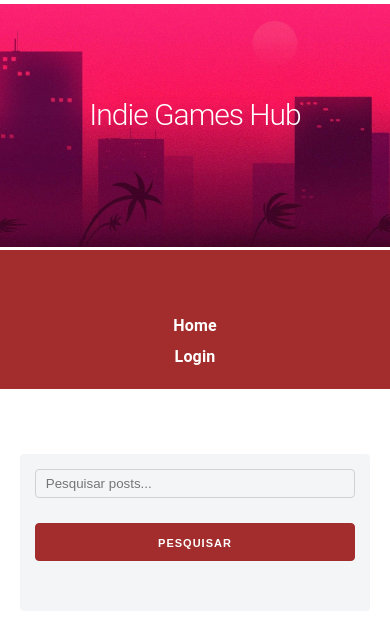
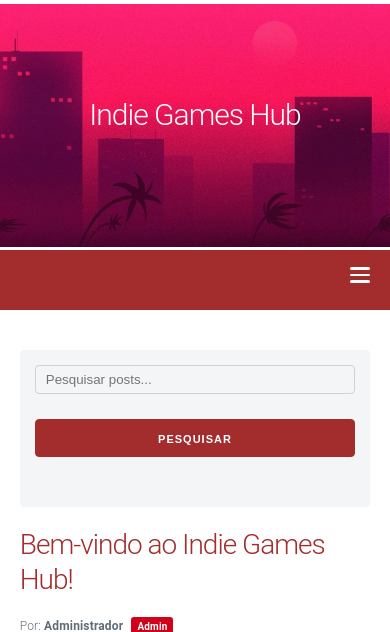
Before and after one commit to CoderRocha/mini-crm, a PHP site: page /mini-crm/ in a window 390 px wide. Shown: the top 632 px of the page. Run offline with PHP 8.4, Linux system fonts and the light colour scheme; data comes from the database, SQL or seed files in the repository.

Commit message:
feat: adicionado menu hamburguer mobile

```diff
--- a/assets/style.css
+++ b/assets/style.css
@@ -427,17 +427,6 @@
 	align-self: center;
 }
 
-@media (min-width: 40rem) {
-	.row {
-		flex-direction: row;
-		margin-left: -1.0rem;
-		width: calc(100% + 2.0rem);
-	}
-	.row .column {
-		margin-bottom: inherit;
-		padding: 0 1.0rem;
-	}
-}
 
 a {
 	color: #a32c2c;
@@ -627,6 +616,11 @@
 nav#site-navigation ul {
 	background: #a32c2c;
 	padding:3rem;
+	position: relative;
+	display: flex;
+	flex-wrap: wrap;
+	align-items: center;
+	justify-content: center;
 }
 nav#site-navigation ul a {
 	color:#fff;
@@ -638,11 +632,46 @@
 	text-shadow: 0 0 5px rgba(255, 255, 255, 0.5);
 }
 
+.menu-toggle {
+	display: none;
+	background: transparent;
+	border: none;
+	cursor: pointer;
+	padding: 0.5rem;
+	z-index: 1001;
+	position: relative;
+	flex-direction: column;
+	justify-content: space-around;
+	width: 3rem;
+	height: 3rem;
+	transition: all 0.3s ease;
+	list-style: none;
+	margin: 0;
+	margin-left: auto;
+}
+
+.menu-toggle span {
+	width: 2.5rem;
+	height: 0.3rem;
+	background-color: #fff;
+	border-radius: 0.2rem;
+	transition: all 0.3s ease;
+	transform-origin: center;
+}
+
+.main-menu {
+	transition: all 0.3s ease;
+	list-style: none;
+	margin: 0;
+	padding: 0;
+}
+
 .main-menu li {
 	display: inline-block;
 	list-style:none;
 	margin-left:30px;
 	margin-bottom:0;
+	transition: transform 0.2s ease, opacity 0.2s ease;
 }
 .main-menu li:first-child {
 	margin-left:0;
@@ -893,17 +922,69 @@
 	}
 
 	nav#site-navigation ul {
-		padding: 1.5rem;
+		padding: 1rem 1.5rem;
+		justify-content: flex-end;
+		min-height: 60px;
+		position: relative;
+		display: flex;
+		flex-wrap: wrap;
+		align-items: center;
+	}
+
+	.menu-toggle {
+		display: flex;
+		position: static;
+		margin-left: auto;
 	}
 
 	.main-menu li {
-		margin-left: 15px;
+		width: 100%;
+		margin-left: 0;
 		margin-bottom: 0.5rem;
+		opacity: 0;
+		max-height: 0;
+		overflow: hidden;
+		transform: translateY(-10px);
+		transition: opacity 0.4s ease, transform 0.4s ease, max-height 0.4s ease, margin-bottom 0.4s ease;
+		pointer-events: none;
 	}
 
-	.main-menu {
+	.main-menu.menu-open li {
+		opacity: 1;
+		max-height: 100px;
+		transform: translateY(0);
+		pointer-events: all;
+	}
+
+	.main-menu.menu-open {
 		flex-direction: column;
-		align-items: center;
+		align-items: stretch;
+		padding-bottom: 1.5rem;
+	}
+
+	.main-menu.menu-open li:nth-of-type(1) { transition-delay: 0.05s; }
+	.main-menu.menu-open li:nth-of-type(2) { transition-delay: 0.1s; }
+	.main-menu.menu-open li:nth-of-type(3) { transition-delay: 0.15s; }
+	.main-menu.menu-open li:nth-of-type(4) { transition-delay: 0.2s; }
+	.main-menu.menu-open li:nth-of-type(5) { transition-delay: 0.25s; }
+	.main-menu.menu-open li:nth-of-type(6) { transition-delay: 0.3s; }
+	.main-menu.menu-open li:nth-of-type(7) { transition-delay: 0.35s; }
+
+	.main-menu:not(.menu-open) li {
+		transition-delay: 0s;
+	}
+
+	.main-menu li a {
+		display: block;
+		padding: 0.8rem 1rem;
+		width: 100%;
+		border-radius: 0.4rem;
+		transition: background-color 0.3s ease;
+	}
+
+	.main-menu li a:hover {
+		background-color: rgba(255, 255, 255, 0.1);
+		text-shadow: none;
 	}
 
 	.search-form {
@@ -960,12 +1041,14 @@
 		font-size: 3rem;
 	}
 
-	.main-menu li {
-		display: block;
-		margin-left: 0;
-		margin-bottom: 0.5rem;
-		width: 100%;
-		text-align: center;
+	.menu-toggle {
+		width: 3rem;
+		height: 3rem;
+	}
+
+	.menu-toggle span {
+		width: 2rem;
+		height: 0.25rem;
 	}
 
 	h1 {
```
